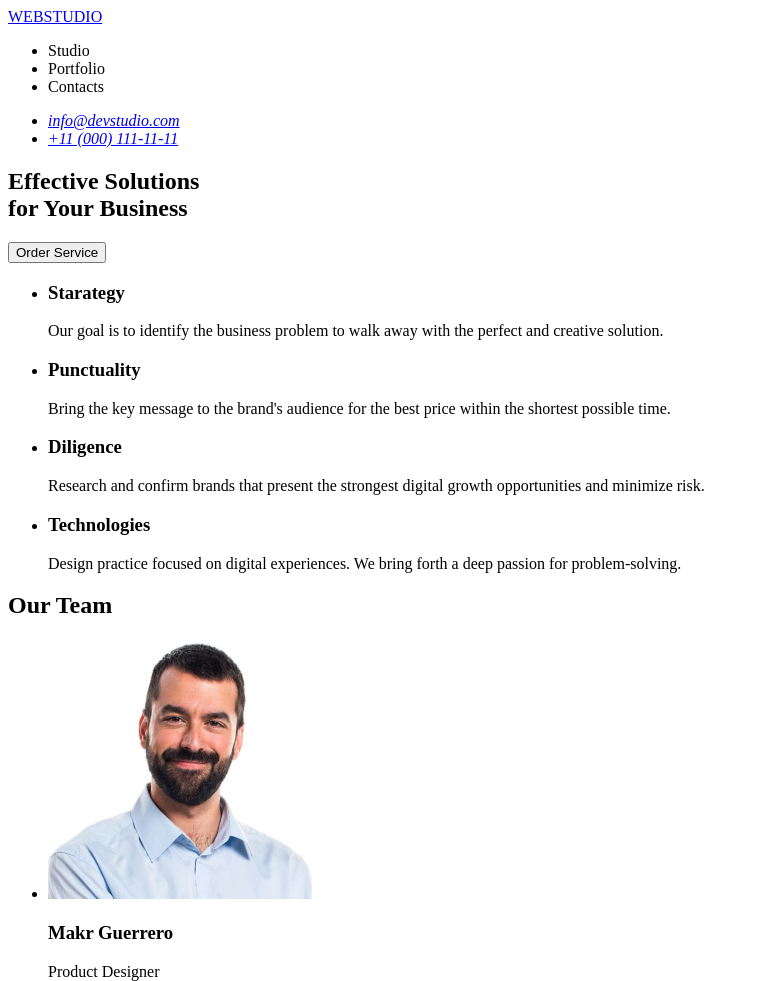
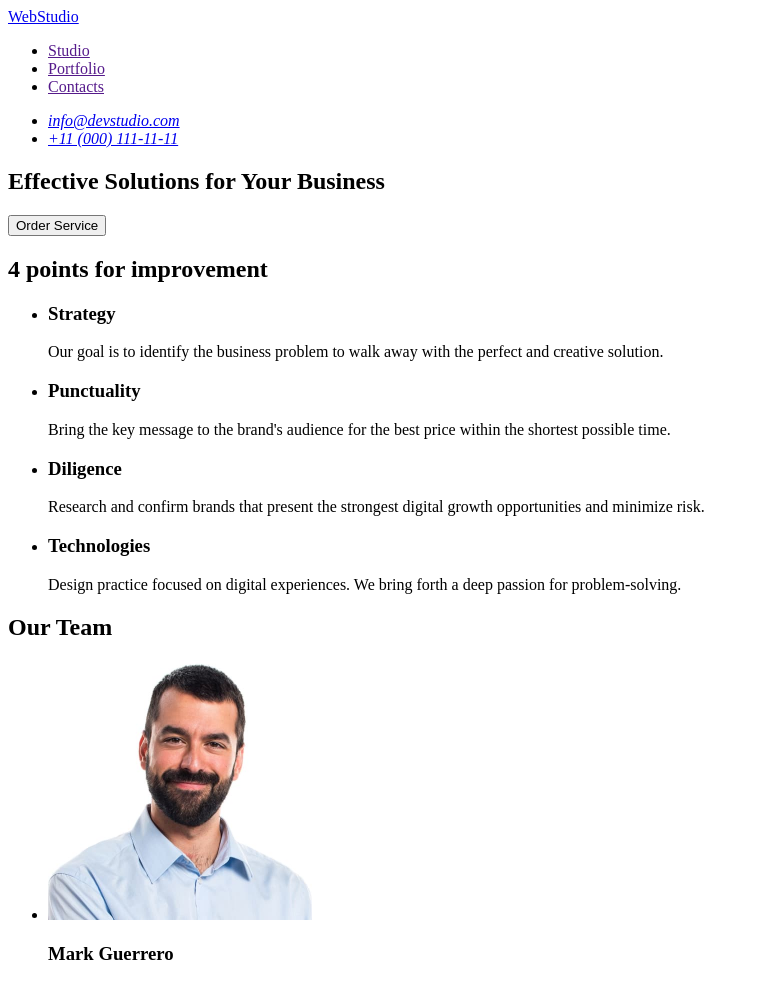
Before and after one commit to IrynaRybachok/goit-markup-hw-01, a plain HTML site: page index.html in a window 1280 px wide. Shown: the top 981 px of the page, without its empty margins (0-759 px from the left). Drawn offline with Linux system fonts and the light colour scheme.

Commit message:
correct the mistakes

```diff
--- a/index.html
+++ b/index.html
@@ -9,19 +9,19 @@
 
     <header>
 
-        <a href="./index.html">WEBSTUDIO</a>
         <nav>
+            <a href="./index.html">WebStudio</a>
             <ul>
-                <li>Studio</li>
-                <li>Portfolio</li>
-                <li>Contacts</li>
+                <li><a href="">Studio</a></li>
+                <li><a href="">Portfolio</a></li>
+                <li><a href="">Contacts</a></li>
             </ul>
         </nav>
 
         <address>
             <ul>
                 <li><a href="mailto:info@devstudio.com">info@devstudio.com</a></li>
-                <li><a href="tel:110001111111">+11 (000) 111-11-11</a></li>
+                <li><a href="tel:+110001111111">+11 (000) 111-11-11</a></li>
             </ul>
         </address>
 
@@ -30,15 +30,16 @@
 
     <main>
         <section>
-            <h1>Effective Solutions<br> for Your Business</h1>
+            <h1>Effective Solutions for Your Business</h1>
             <button type="button">Order Service</button>
         </section>
 
         <!-- 4 points for improvement -->
         <section>
+            <h2>4 points for improvement</h2>
             <ul>
                 <li>
-                    <h3>Starategy</h3>
+                    <h3>Strategy</h3>
                     <p>
                         Our goal is to identify the business problem to walk away with the perfect and creative solution.
                     </p>
@@ -70,7 +71,7 @@
             <ul>
                 <li>
                     <img src="./images/img-3.jpg" alt="Makr Guerrero" width="264" height="260">
-                    <h3>Makr Guerrero</h3>
+                    <h3>Mark Guerrero</h3>
                     <p>Product Designer</p>
                 </li>
                 <li>
@@ -93,11 +94,10 @@
     </main>
 
     <footer>
-        <a href="./index.html">WEBSTUDIO</a>
+        <a href="./index.html">WebStudio</a>
         <p>
-            Increase the flow of customers and <br>
-            sales for your business with digital <br>
-            marketing &#38; growth solutions.</p>
+            Increase the flow of customers and sales for your business with digital marketing &#38; growth solutions.
+        </p>
     </footer>
 </body>
 </html>
```
